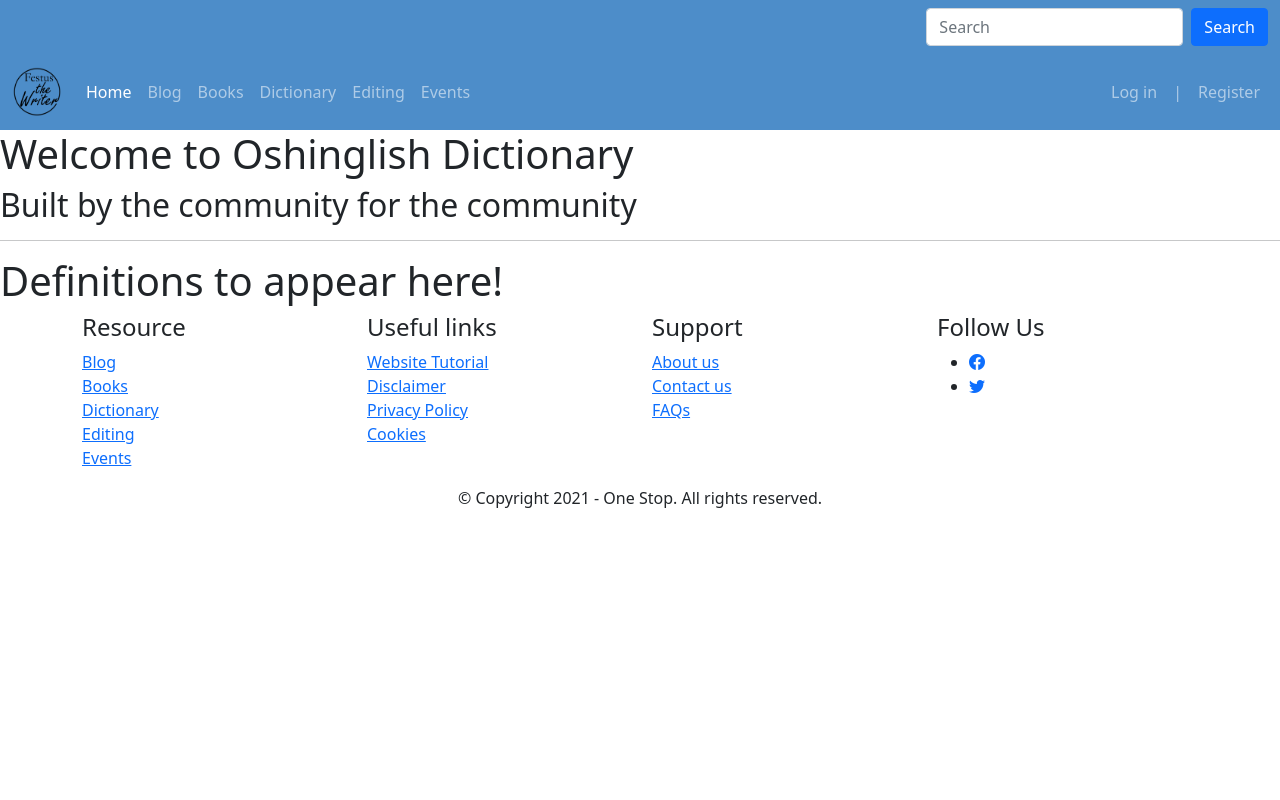
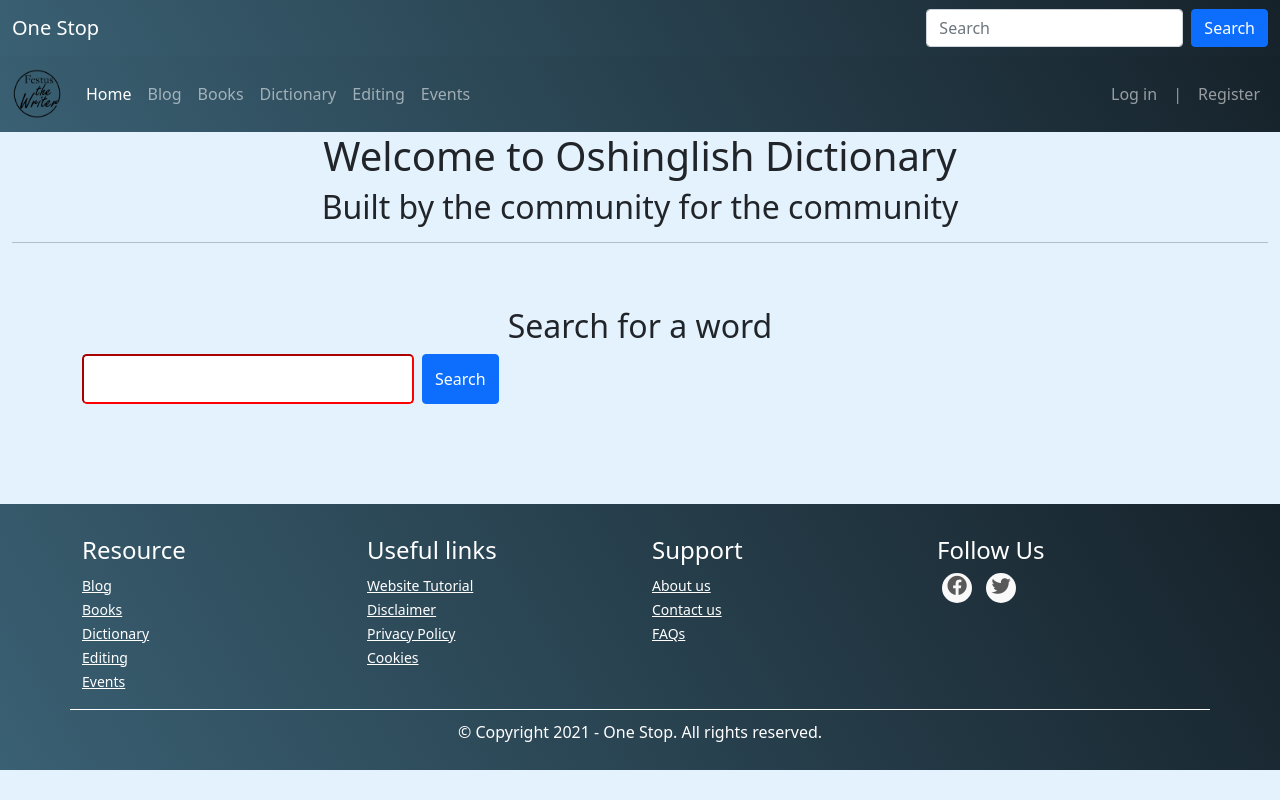
Before and after one commit to abiatarfestus/onestop, a Django app: page /dictionary/search in a window 1280 px wide. Run offline with Django 3.2, Linux system fonts and the light colour scheme; some libraries are stand-ins or nearby versions.

Commit message:
did some work on search view

```diff
--- /dev/null
+++ b/onestop/dictionary/forms.py
@@ -0,0 +1,6 @@
+from django import forms
+
+
+class SearchWordForm(forms.Form):
+    search_word = forms.CharField(widget=forms.TextInput(
+        attrs={'class': 'form-control-lg me-2'}), max_length=225)
--- a/onestop/dictionary/static/dictionary/css/onestop.css
+++ b/onestop/dictionary/static/dictionary/css/onestop.css
@@ -16,16 +16,19 @@ h2 {
 	text-align: center;
 }
 
+#id_search_word {
+	border-color: red;
+}
 .col {
 	background-color: white;
 	font-weight: bold;
 	font-size: 3rem;
 	/* border: solid; */
 	/* border-radius: 5%; */
-	border-style:groove;
+	border-style: groove;
 }
 p {
-	font-size:medium;
+	font-size: medium;
 }
 
 /*FOOTER*/
--- a/onestop/dictionary/templates/dictionary/index.html
+++ b/onestop/dictionary/templates/dictionary/index.html
@@ -1,6 +1,5 @@
 {% extends "dictionary/onestop_layout.html" %}
-{% load static %}
-
+<!-- {% load static %} -->
 {% block welcome %}
     <h1>Welcome to One Stop</h1>
     <h2>Your one stop hub for all thing Oshiwambo</h2>
--- a/onestop/dictionary/templates/dictionary/onestop_layout.html
+++ b/onestop/dictionary/templates/dictionary/onestop_layout.html
@@ -8,7 +8,7 @@
 
     <!-- Bootstrap CSS -->
     <link href="https://cdn.jsdelivr.net/npm/bootstrap@5.0.0-beta1/dist/css/bootstrap.min.css" rel="stylesheet" integrity="sha384-giJF6kkoqNQ00vy+HMDP7azOuL0xtbfIcaT9wjKHr8RbDVddVHyTfAAsrekwKmP1" crossorigin="anonymous">
-    <link rel="stylesheet" href="{% static 'dictionary/onestop.css' %}">
+    <link rel="stylesheet" href="{% static 'dictionary/css/onestop.css' %}">
     <link rel="stylesheet" href="https://cdn.jsdelivr.net/npm/bootstrap-icons@1.3.0/font/bootstrap-icons.css">
     <title>One Stop</title>
   </head>
@@ -16,7 +16,7 @@
 <!-- TOP NAVIGATION BAR -->
     <nav class="navbar navbar-expand-lg navbar-dark" style="background-color: #4d8dc9;">
       <div class="container-fluid">
-        <a href="" class="navbar-brand"></a>
+        <a href="" class="navbar-brand">One Stop</a>
           <form class="d-flex">
             <input class="form-control me-2" type="search" placeholder="Search" aria-label="Search">
             <button class="btn btn-primary" type="submit">Search</button>
@@ -70,11 +70,12 @@
         </div>
       </div>
     </nav>
-
+    <div class="container-fluid">
     {% block welcome %}{% endblock %}
 
 
     {% block content %}{% endblock %}
+    </div>
 
     <footer class="mainfooter" role="contentinfo">
       <div class="footer-middle">
--- a/onestop/dictionary/templates/dictionary/search.html
+++ b/onestop/dictionary/templates/dictionary/search.html
@@ -1,6 +1,4 @@
 {% extends "dictionary/onestop_layout.html" %}
-{% load static %}
-
 {% block welcome %}
   <h1>Welcome to Oshinglish Dictionary</h1>
   <h2>Built by the community for the community</h2>
@@ -8,5 +6,13 @@
 
 {% block content %}
 <hr>
-<h1>Definitions to appear here!</h1>
+<br><br>
+<h2>Search for a word</h2>
+<div class="container">
+      <form class='d-flex' action="/dictionary/search/" method="GET"> <!--d-flex joins the input widget and search button on oneline-->
+        {% csrf_token %}
+        {{ form.search_word }} <!--form.fieldname removes the label before the widget-->
+        <button type="submit" class="btn btn-primary">Search</button>
+      </form>
+</div>
 {% endblock %}
--- a/onestop/dictionary/urls.py
+++ b/onestop/dictionary/urls.py
@@ -4,5 +4,5 @@ from dictionary import views
 app_name = 'dictionary'
 urlpatterns = [
     path('',views.index, name="index"),
-    path('search', views.search, name='search')
+    path('search', views.search_word, name='search')
 ]
--- a/onestop/dictionary/views.py
+++ b/onestop/dictionary/views.py
@@ -1,5 +1,7 @@
 from django.shortcuts import render
-#from django.http import HttpResponse
+from django.http import HttpResponseRedirect
+
+from .forms import SearchWordForm
 
 # Create your views here.
 
@@ -7,6 +9,24 @@ def index(request):
     context = {}
     return render(request, 'dictionary/index.html', context)
 
-def search(request):
-    context = {}
-    return render(request, 'dictionary/search.html', context)
+# def search(request):
+#     context = {}
+#     return render(request, 'dictionary/search.html', context)
+
+def search_word(request):
+    # if this is a POST request we need to process the form data
+    if request.method == 'POST':
+        # create a form instance and populate it with data from the request:
+        form = SearchWordForm(request.POST)
+        # check whether it's valid:
+        if form.is_valid():
+            # process the data in form.cleaned_data as required
+            # ...
+            # redirect to a new URL:
+            return HttpResponseRedirect('/search/')
+
+    # if a GET (or any other method) we'll create a blank form
+    else:
+        form = SearchWordForm()
+
+    return render(request, 'dictionary/search.html', {'form': form})
```
